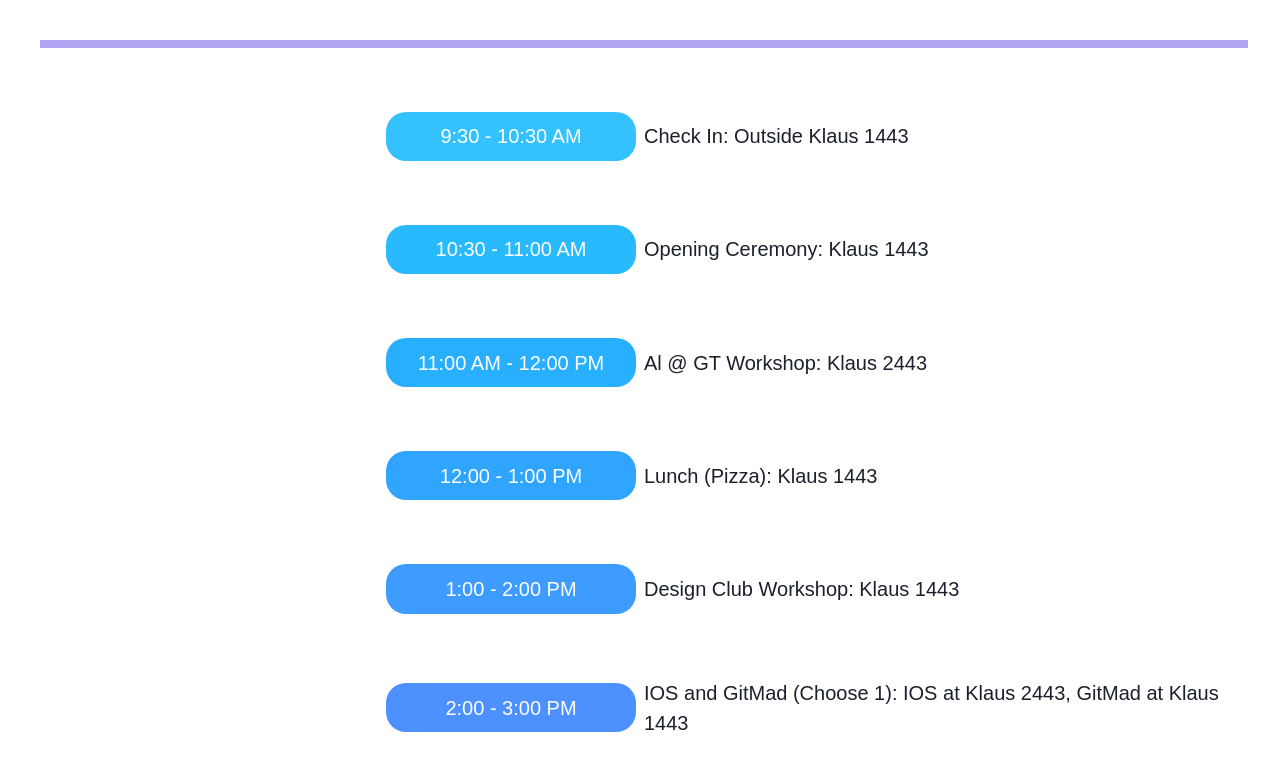
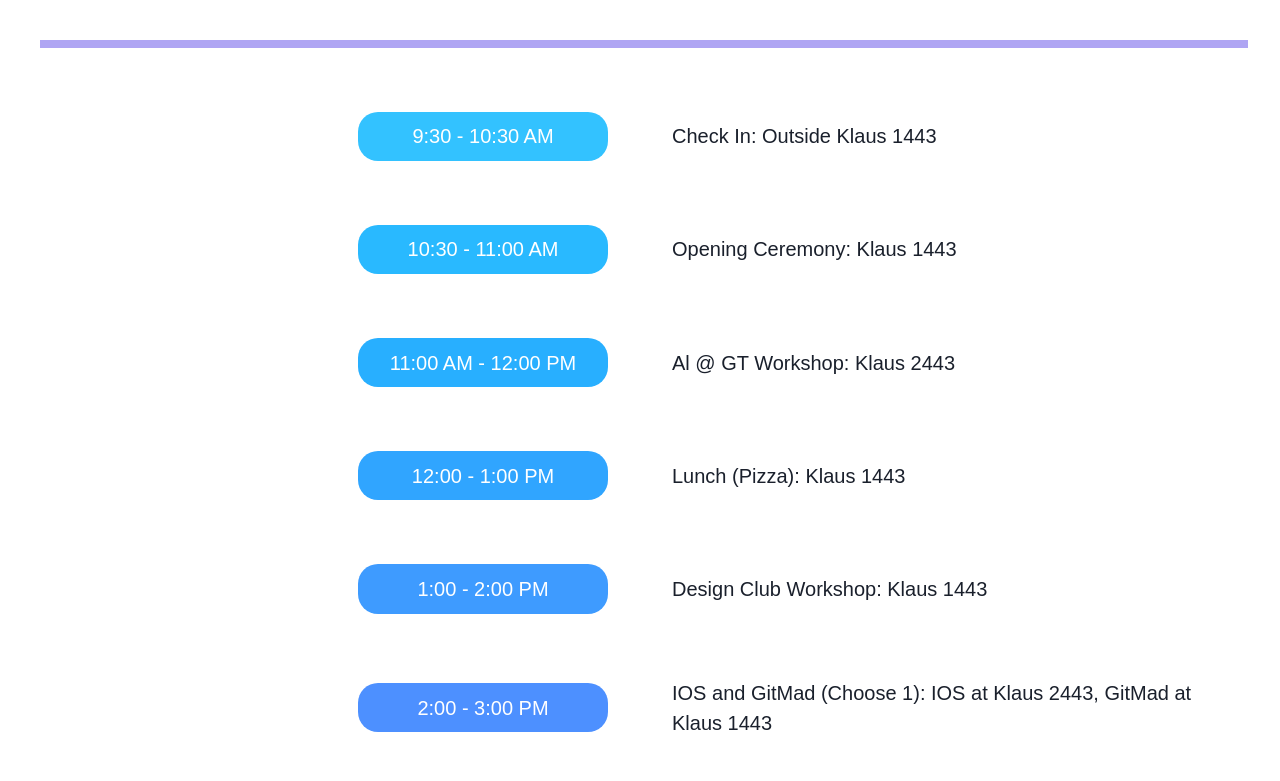
Before and after one commit to HackGT/hackgteeny-2025, a React (Create React App) app: page / in a window 1280 px wide. Shown: the part 2519-3300 px from the top of the page. Built offline with nearby package versions, Linux system fonts and the light colour scheme.

Commit message:
add space in schedule

```diff
--- a/src/components/schedule/ScheduleCard.jsx
+++ b/src/components/schedule/ScheduleCard.jsx
@@ -6,7 +6,7 @@ const ScheduleCard = ({ color, title, children }) => {
   return (
     <SimpleGrid
       columns={{ base: 1, lg: 2 }}
-			gap={2}
+      gap={{ base: 2, lg: 16 }}
       alignItems='center'
     >
       {/* Left Column - Time */}
```
Lines whose indentation alone changed are shown as unchanged.
